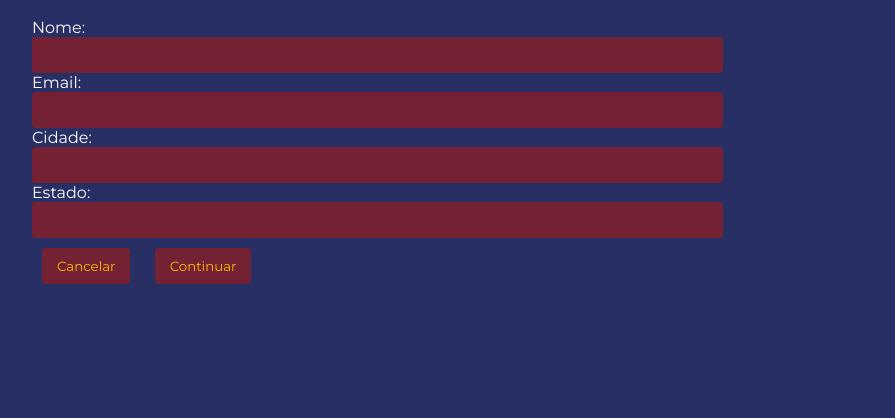
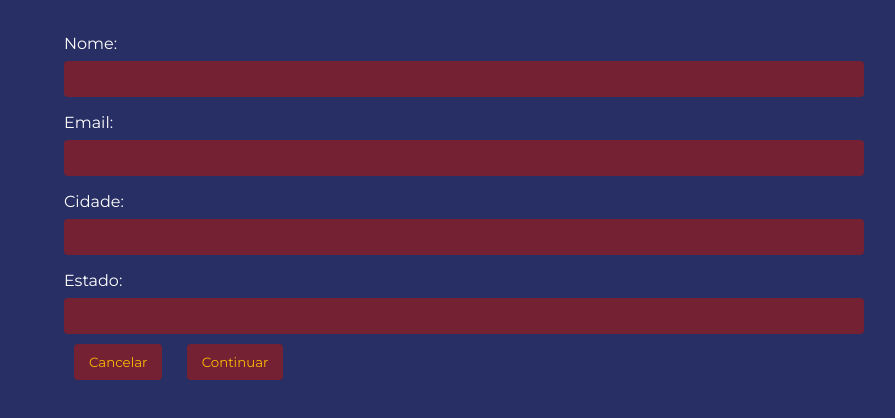
Before and after one commit to felds/oju-osilencionago-guestbook, a website built with Vite: page index.html in a window 1280 px wide. Both pictures are taken after a click on the button "Continuar". Shown: the part 50-468 px from the top of the page, without its empty margins (176-1071 px from the left). Built offline with nearby package versions, Linux system fonts and the light colour scheme; some packages are replaced by stand-ins of ours.

Commit message:
re-style

```diff
--- a/index.html
+++ b/index.html
@@ -12,21 +12,9 @@
     <body>
         <div id="top">
           <div id="header"><h1>O que cala em você</h1></div>
-          <!-- <div id="instructions">
-            <p>
-              Responda a pergunta “O que cala em você?” escrevendo na tela com a
-              caneta ou com seu próprio dedo.
-            </p><p>
-              Se precisar corrigir, clique em limpar
-              ou desfazer e escreva novamente.
-            <p>Clique no botão continuar.
-            </p>
-            <p>Na tela
-              seguinte, preencha os campos indicados, em seguida clique no botão
-              enviar
-            </p>
-          </div> -->
 
+
+          <div id="mainContainer" >
             <div id="canvasContainer">
               <canvas id="drawingCanvas" width="800" height="600"></canvas>
             </div>
@@ -36,31 +24,32 @@
               <button id="cleanButton">Limpar</button>
               <button id="continueButton">Continuar</button>
             </div>
+          </div>
 
         </div>
 
 
 
-        <div id="formScreen" style="display: none">
+        <div id="formScreen" class="wrapper" style="display: none">
           <form id="userForm">
-            <label for="name">Nome:</label><br />
-            <input type="text" id="name" name="name" required/><br />
+            <label for="name">Nome:</label>
+            <input type="text" id="name" name="name" required/>
 
-            <label for="email">Email:</label><br />
-            <input type="email" id="email" name="email" required/><br />
+            <label for="email">Email:</label>
+            <input type="email" id="email" name="email" required/>
 
-            <label for="city">Cidade:</label><br />
-            <input type="text" id="city" name="city" required/><br />
+            <label for="city">Cidade:</label>
+            <input type="text" id="city" name="city" required/>
 
-            <label for="state">Estado:</label><br />
-            <input type="text" id="state" name="state" required/><br />
+            <label for="state">Estado:</label>
+            <input type="text" id="state" name="state" required/>
 
             <button type="button" id="cancelButton">Cancelar</button>
             <button type="submit" id="saveButton">Continuar</button>
           </form>
         </div>
 
-        <div id="confirmationScreen" style="display: none">
+        <div id="confirmationScreen" class="wrapper" style="display: none">
           <div id="confirmationMessage"><h1>Sua imagem foi Salva</h1></div>
 
           <div class="button-container"><button id="startOverButton">Começar de Novo</button></div>
--- a/src/main.css
+++ b/src/main.css
@@ -10,8 +10,7 @@ h1 {
 }
 
 div {
-    margin: auto;
-    max-width: calc(800px + 4rem);
+    /* max-width: calc(800px + 4rem); */
     padding: 0 2rem;
 }
 
@@ -25,6 +24,7 @@ button {
     font-family: inherit;
     cursor: pointer;
     transition: background-color 0.3s ease;
+
     /* Add more styles as needed */
 }
 
@@ -33,6 +33,18 @@ button:hover {
 }
 
 .button-container {
+    display: flex;
+    flex-direction: column;
+    justify-content: center;
+    align-items: center;
+}
+
+.wrapper {
+    max-width: 800px;
+    margin: 0 auto;
+}
+
+#mainContainer {
     display: flex;
     justify-content: center;
 }
@@ -50,7 +62,7 @@ p {
 }
 
 input {
-    width: 80%;
+    width: 100%;
     background-color: #742134; /* Wine background */
     color: #fab900; /* Yellow text */
     border: none;
@@ -67,3 +79,8 @@ img {
     margin-right: auto;
     background-color: #742134;
 }
+
+label {
+    display: block;
+    margin: 1rem 0 0.5rem 0;
+}
```
Lines whose indentation alone changed are shown as unchanged.
